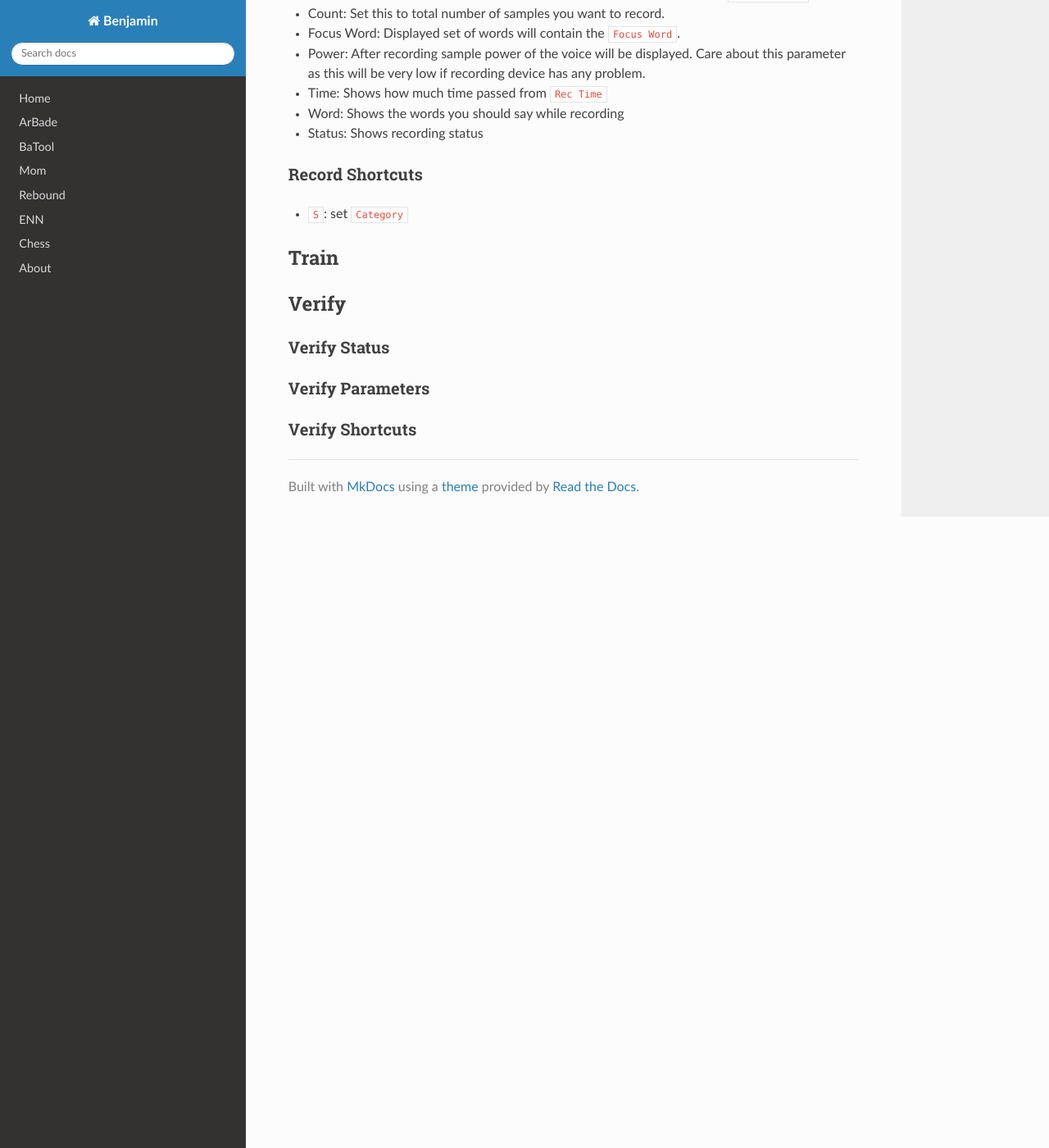
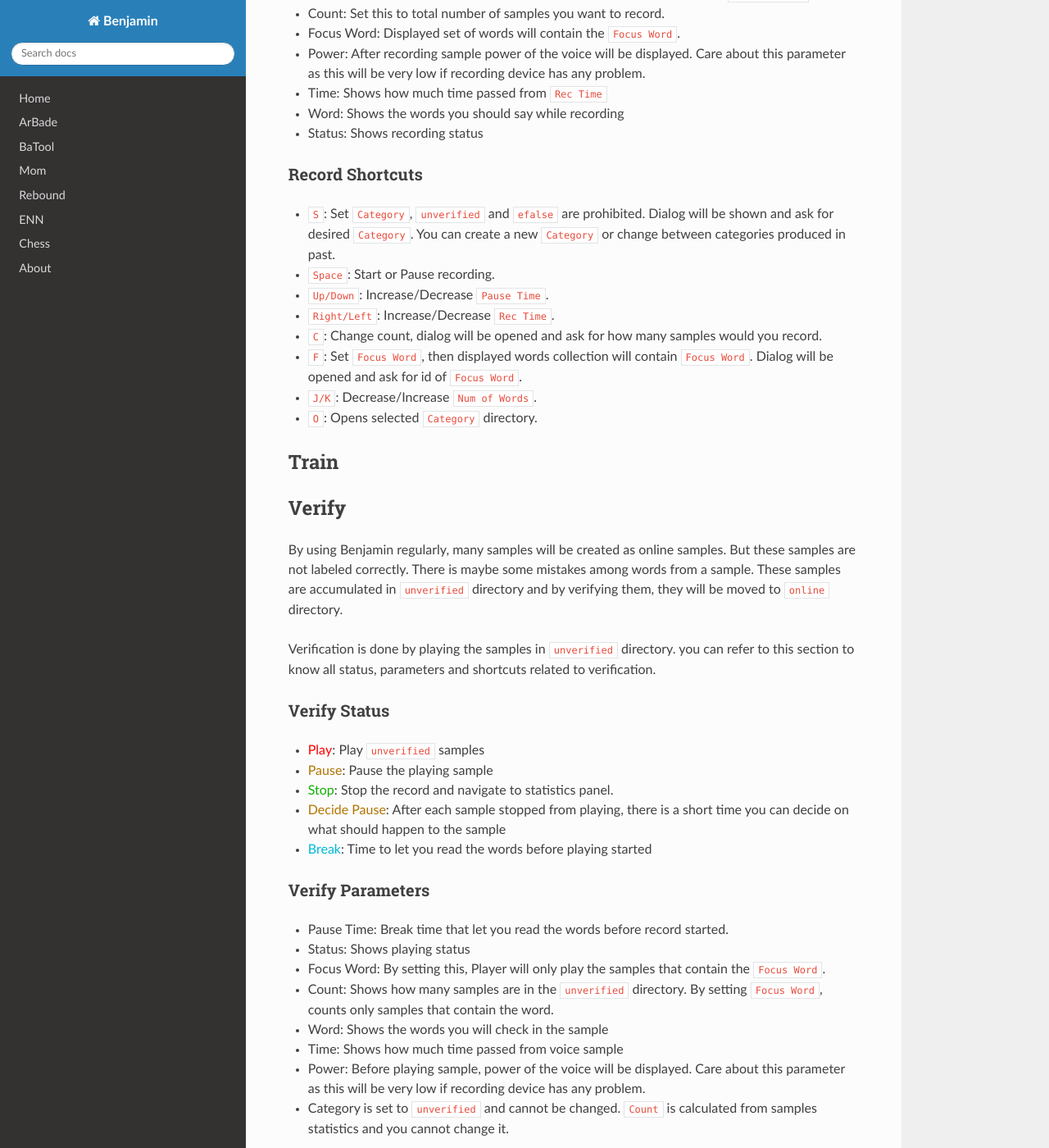
Before and after one commit to benjamin-asr/benjamin-asr.github.io, an MkDocs documentation site: the page built from docs/arbade/ug.md, in a window 1280 px wide and 1400 px high, scrolled down 973 px. Shown: the whole window at 82% size. Built offline with MkDocs 1.6.1, drawn with Linux system fonts in a browser that asks for light colours; nearby versions of some CDN libraries; some of the changed text lies outside the part shown.

Commit message:
Fill Mom and Arbade/User Guide Page

```diff
--- a/docs/arbade/ug.md
+++ b/docs/arbade/ug.md
@@ -39,14 +39,46 @@ While recording the samples for training voice recognition engine, you should kn
 
 ### Record Shortcuts
 
-* `S`: set `Category`
+* `S`: Set `Category`, `unverified` and `efalse` are prohibited. Dialog will be shown and ask for desired `Category`. You can create a new `Category` or change between categories produced in past.
+* `Space`: Start or Pause recording.
+* `Up/Down`: Increase/Decrease `Pause Time`.
+* `Right/Left`: Increase/Decrease `Rec Time`.
+* `C`: Change count, dialog will be opened and ask for how many samples would you record.
+* `F`: Set `Focus Word`, then displayed words collection will contain `Focus Word`. Dialog will be opened and ask for id of `Focus Word`.
+* `J/K`: Decrease/Increase `Num of Words`.
+* `O`: Opens selected `Category` directory.
 
 ## Train
 
 ## Verify
 
+By using Benjamin regularly, many samples will be created as online samples. But these samples are not labeled correctly. There is maybe some mistakes among words from a sample. These samples are accumulated in `unverified` directory and by verifying them, they will be moved to `online` directory.
+
+Verification is done by playing the samples in `unverified` directory. you can refer to this section to know all status, parameters and shortcuts related to verification.
+
 ### Verify Status
+
+* <span style="color:#f00">Play</span>: Play `unverified` samples
+* <span style="color:#b17400">Pause</span>: Pause the playing sample
+* <span style="color:#10b100">Stop</span>: Stop the record and navigate to statistics panel.
+* <span style="color:#b17400">Decide Pause</span>: After each sample stopped from playing, there is a short time you can decide on what should happen to the sample
+* <span style="color:#00b8d7">Break</span>: Time to let you read the words before playing started
 
 ### Verify Parameters
 
+* Pause Time: Break time that let you read the words before record started.
+* Status: Shows playing status
+* Focus Word: By setting this, Player will only play the samples that contain the `Focus Word`.
+* Count: Shows how many samples are in the `unverified` directory. By setting `Focus Word`, counts only samples that contain the word.
+* Word: Shows the words you will check in the sample
+* Time: Shows how much time passed from voice sample
+* Power: Before playing sample, power of the voice will be displayed. Care about this parameter as this will be very low if recording device has any problem.
+* Category is set to `unverified` and cannot be changed. `Count` is calculated from samples statistics and you cannot change it.
+
 ### Verify Shortcuts
+
+* `Space`: Start or Pause playing.
+* `Up/Down`: Increase/Decrease `Pause Time`.
+* `F`: Set `Focus Word`, then displayed words collection will contain `Focus Word`. Dialog will be opened and ask for id of `Focus Word`.
+* `O`: Opens `unverified` directory.
+* `Z`: Press to move sample from `unverified` directory to `wrong` directory. By pressing `Z`, a dialog will be displayed and as
```
Also changed, not shown: docs/mom.md (+19 -1 lines), docs/img/favicon.ico, site/arbade/ug/index.html, site/img/favicon.ico, site/img/favicon.png (added), site/img/letter-b.ico (added), site/index.html, site/mom/index.html, site/search/search_index.json, 4 other files.
